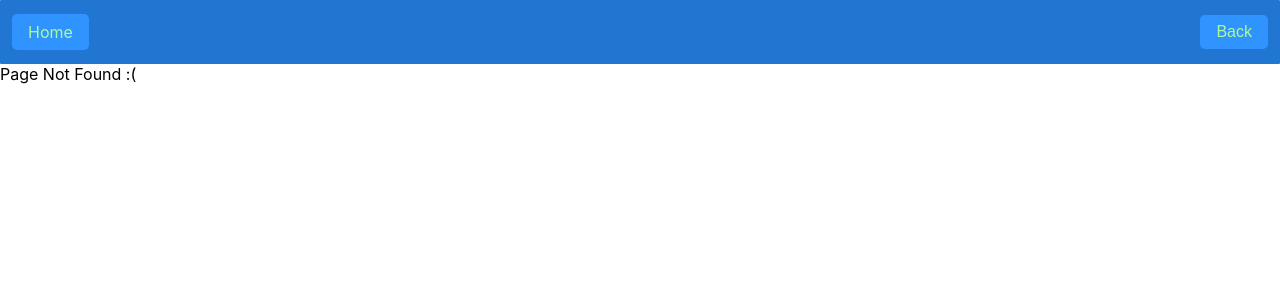
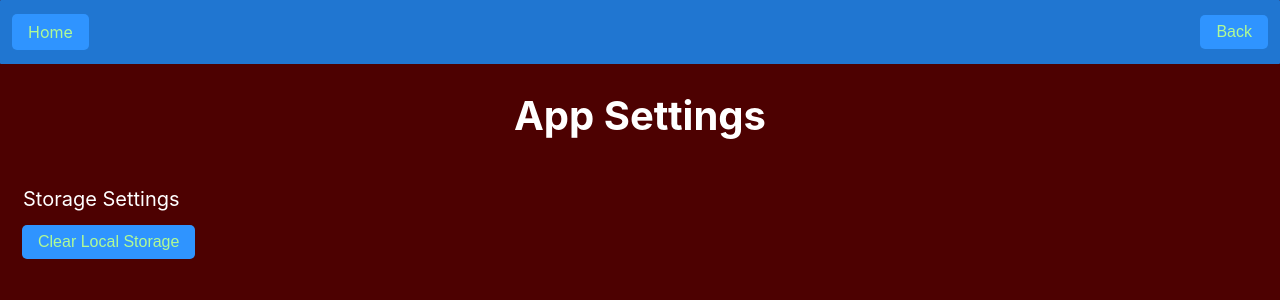
Before and after one commit to TranspoLord/bunker-project, a React (Create React App) app: page /AppSettings in a window 1280 px wide. Before the commit this address had no page. Shown: the top 300 px of the page. Built offline with nearby package versions, Linux system fonts and the light colour scheme.

Commit message:
"Finished" Appsettingsservice Fix GPT api calls

```diff
--- a/src/App.tsx
+++ b/src/App.tsx
@@ -11,6 +11,7 @@ import BunkerChoice from './Screens/Game/BunkerChoice';
 import ReportingHome from './Screens/Reporting/ReportingHome';
 import DevLog from './Screens/Reporting/DevLog';
 import GPTTesting from './Screens/GPTTesting';
+import AppSettings from './Screens/AppSettings';
 
 
 function App() {
@@ -20,6 +21,7 @@ function App() {
       <Routes>
         <Route path={"/"} element={<Home />} />
         <Route path={"/GPTTesting"} element={<GPTTesting />} />
+        <Route path={"/AppSettings"} element={<AppSettings />} />
         <Route path={"/Reporting"} element={<ReportingHome />} />
         <Route path={"/Reporting/DevLog"} element={<DevLog />} />
         <Route path={"/game"} element={<GameSettings />} />
--- /dev/null
+++ b/src/Screens/AppSettings.jsx
@@ -0,0 +1,41 @@
+import React, { useContext } from "react";
+import { Context } from "../Services/SnackBar/SnackBarStoreContext";
+import Header from "../Views/Header";
+import { ClearLocal } from "../Services/AppSettingsService";
+
+const AppSettings = () => {
+  const [state, dispatch] = useContext(Context);
+
+  const buttons = [{}];
+
+  function clearSettings() {
+    if (ClearLocal()) {
+      dispatch({
+        type: "OPEN",
+        severity: "success",
+        message: "Local Storage Cleared",
+      });
+    }
+  }
+
+  return (
+    <>
+      <div className="secondary-container-a">
+        <Header />
+        <div className="title-text">
+          <h1>App Settings</h1>
+        </div>
+        <div className="secondary-container-b">
+          <div className="secondary-title">Storage Settings</div>
+          <div className="settings-button">
+            <button className="button" onClick={() => clearSettings}>
+              Clear Local Storage
+            </button>
+          </div>
+        </div>
+      </div>
+    </>
+  );
+};
+
+export default AppSettings;
--- a/src/Screens/GPTTesting.jsx
+++ b/src/Screens/GPTTesting.jsx
@@ -2,17 +2,19 @@ import React, { useState, useEffect } from "react";
 import { Link } from "react-router-dom";
 import { Button } from "@mui/material";
 import { TextField } from "@mui/material";
-import GPTResponse from "../Services/GPT/GPT";
 import Header from "./../Views/Header";
+
+const OpenAIHandler = require("../Services/GPT/OpenAIHandler");
 
 function GPTTesting() {
   const [prompt, setPrompt] = useState("");
   const [response, setResponse] = useState("");
   const [clicked, setClicked] = useState(false);
+  const openAI = new OpenAIHandler();
 
   const handleGenerateResponse = async () => {
     setClicked(true);
-    const response = await GPTResponse(prompt);
+    const response = await openAI.getChatResponse(prompt);
     setResponse(response);
   };
 
@@ -33,7 +35,9 @@ function GPTTesting() {
         </Button>
         <div>
           <h2>Generated Response:</h2>
-          <p>Currently borked</p>
+          <p>GPT Response works now! However, due the api calls actually costing money, even though it is a small amount,
+            I have disabled the button. If you want to test it out, please contact me
+          </p>
           <p>{response ? response : clicked ? "Generating Response" : ""}</p>
         </div>
       </div>
--- a/src/Screens/Home.jsx
+++ b/src/Screens/Home.jsx
@@ -1,20 +1,19 @@
-import React, { useState, useEffect } from 'react';
-import { Link } from 'react-router-dom';
+import React, { useState, useEffect } from "react";
+import { Link } from "react-router-dom";
 
-import './../Views/styles.css'
-
+import "./../Views/styles.css";
 
 function Home() {
-  const [fileContents, setFileContents] = useState('');
+  const [fileContents, setFileContents] = useState("");
 
   useEffect(() => {
     const fetchFileContents = async () => {
       try {
-        const response = await fetch('/TextFiles/BugReports.txt');
+        const response = await fetch("/TextFiles/BugReports.txt");
         const text = await response.text();
         setFileContents(text);
       } catch (error) {
-        console.log('Error:', error);
+        console.log("Error:", error);
       }
     };
 
@@ -23,7 +22,7 @@ function Home() {
 
   return (
     <>
-  <div className="container">
+      <div className="home-container">
         <div className="button-container">
           <Link to="/bunkerChoice" className="button">
             Enter Game
@@ -37,23 +36,44 @@ function Home() {
             Dev Log
           </Link>
 
-      <Link to="/GPTTesting" className="button button-disabled">
+          <Link to="/AppSettings" className="button">
+            Settings
+          </Link>
+
+          <Link to="/GPTTesting" className="button">
             GPT Testing
           </Link>
         </div>
 
         <div className="text-container">
           <h2>Hello!</h2>
-      <p>This is a game I am working on. It is a text-based game where you explore a bunker and try to survive.</p>
-      <p>It is still in development, but I am working on it as much as I can.</p>
-      <p>Feel free to play around with it! Feedback feature is planned to be added!</p>
-      <p>Currently, the UI is a bit lacking... a lot. I'm working on backend development first before prioritizing the UI.</p>
-      <p>NOTE: The game is kind of playable, so expect a lot of missing features and/or bugs.</p>
-      <p>If you look in the Dev Log, you can see a rough ToDo List of bugs, quality of life improvements, and planned updates!</p>
+          <p>
+            This is a game I am working on. It is a text-based game where you
+            explore a bunker and try to survive.
+          </p>
+          <p>
+            It is still in development, but I am working on it as much as I can.
+          </p>
+          <p>
+            Feel free to play around with it! Feedback feature is planned to be
+            added!
+          </p>
+          <p>
+            Currently, the UI is a bit lacking... a lot. I'm working on backend
+            development first before prioritizing the UI.
+          </p>
+          <p>
+            NOTE: The game is kind of playable, so expect a lot of missing
+            features and/or bugs.
+          </p>
+          <p>
+            If you look in the Dev Log, you can see a rough ToDo List of bugs,
+            quality of life improvements, and planned updates!
+          </p>
         </div>
       </div>
     </>
-  )
+  );
 }
 
 export default Home;
--- /dev/null
+++ b/src/Services/AppSettingsService.js
@@ -0,0 +1,13 @@
+import React, { useContext } from "react";
+
+
+export const ClearLocal = () => {
+  console.log("ClearLocal");
+  try {
+    localStorage.clear();
+    return true;
+  } catch (e) {
+    console.log("ClearLocal Error", e);
+    return false;
+  }
+};
--- a/src/Services/GPT/GPT.jsx
+++ /dev/null
@@ -1,39 +0,0 @@
-import React, { useState } from "react";
-
-const DEFAULT_PARAMS = {
-  model: "gpt-3.5-turbo",
-  temperature: 0.9,
-  max_tokens: 256,
-  top_p: 1,
-  frequency_penalty: 0,
-  presence_penalty: 0,
-};
-
-async function GPTResponse(params = {}) {
-  const apiKey = process.env.REACT_APP_GPTApiKey;
-  console.log("ApiKey: ", apiKey);
-  const params_ = { ...DEFAULT_PARAMS, ...params };
-  const requestOptions = {
-    method: "POST",
-    headers: {
-      "Content-Type": "application/json",
-      Authorization: 'Bearer ${apiKey}',
-    },
-    body: JSON.stringify(params_),
-  };
-
-  console.log("Request: ", requestOptions)
-
-  try {
-    const response = await fetch(
-      "https://api.openai.com/v1/completions",
-      requestOptions
-    );
-    const data = await response.json();
-    return data.choices[0].text;
-  } catch (error) {
-    return "Error generating response";
-  }
-}
-
-export default GPTResponse;
--- /dev/null
+++ b/src/Services/GPT/OpenAIHandler.js
@@ -0,0 +1,41 @@
+const { Configuration, OpenAIApi } = require("openai");
+
+class OpenAIHandler {
+  constructor() {
+    this.configuration = new Configuration({
+      apiKey: process.env.REACT_APP_GPTApiKey,
+    });
+    this.openai = new OpenAIApi(this.configuration);
+  }
+
+  async getChatResponse(message) {
+    try {
+      const originalHeaders = this.configuration.baseOptions.headers;
+      delete this.configuration.baseOptions.headers["User-Agent"];
+
+      const response = await this.openai.createChatCompletion({
+        model: "gpt-3.5-turbo",
+        messages: [
+          {
+            role: "user",
+            content: message,
+          },
+        ],
+        temperature: 1,
+        max_tokens: 256,
+        top_p: 1,
+        frequency_penalty: 0,
+        presence_penalty: 0,
+      });
+
+      this.configuration.baseOptions.headers = originalHeaders;
+
+      return response.data.choices[0].message.content;
+    } catch (error) {
+      console.error("OpenAI API Error:", error);
+      return "Error generating response";
+    }
+  }
+}
+
+module.exports = OpenAIHandler;
--- a/src/Views/styles.css
+++ b/src/Views/styles.css
@@ -1,5 +1,5 @@
 /* Center the content */
-.container {
+.home-container {
   display: flex;
   flex-direction: column;
   align-items: center;
@@ -17,6 +17,42 @@
 .button-container a {
   text-decoration: none;
   margin: 10px;
+}
+
+.secondary-container-a{
+  display: flex;
+  flex-direction: column;
+  height: 100vh;
+  background-color: #4d0101;
+}
+
+.secondary-container-b {
+  display: flex;
+  flex-direction: column;
+  justify-content: left;
+  margin: 20px;
+}
+
+.secondary-title {
+  color: white;
+  font-size: 20px;
+  text-align: left;
+  margin-bottom: 10px;
+  margin-left: 3px;
+}
+
+.title-text {
+  color: white;
+  font-size: 20px;
+  text-align: center;
+}
+
+.settings-button {
+  color: white;
+  border: none;
+  border-radius: 5px;
+  cursor: pointer;
+  transition: background-color 0.3s ease;
 }
 
 .button {
```
Also changed, not shown: src/Services/LevelCreation/LevelManagerService.jsx (+7 -0 lines), src/Screens/LevelCreation/CreateLevel.html (deleted). Lines whose indentation alone changed are shown as unchanged.
